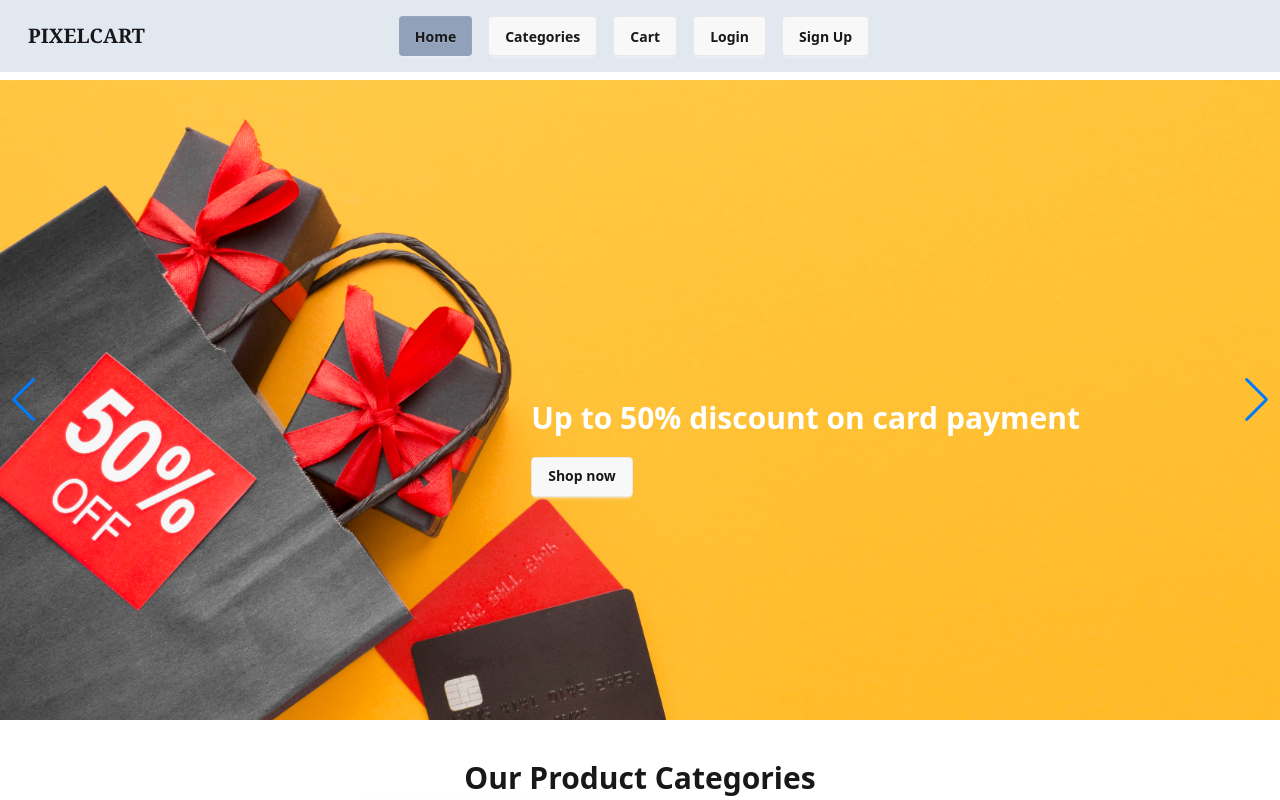
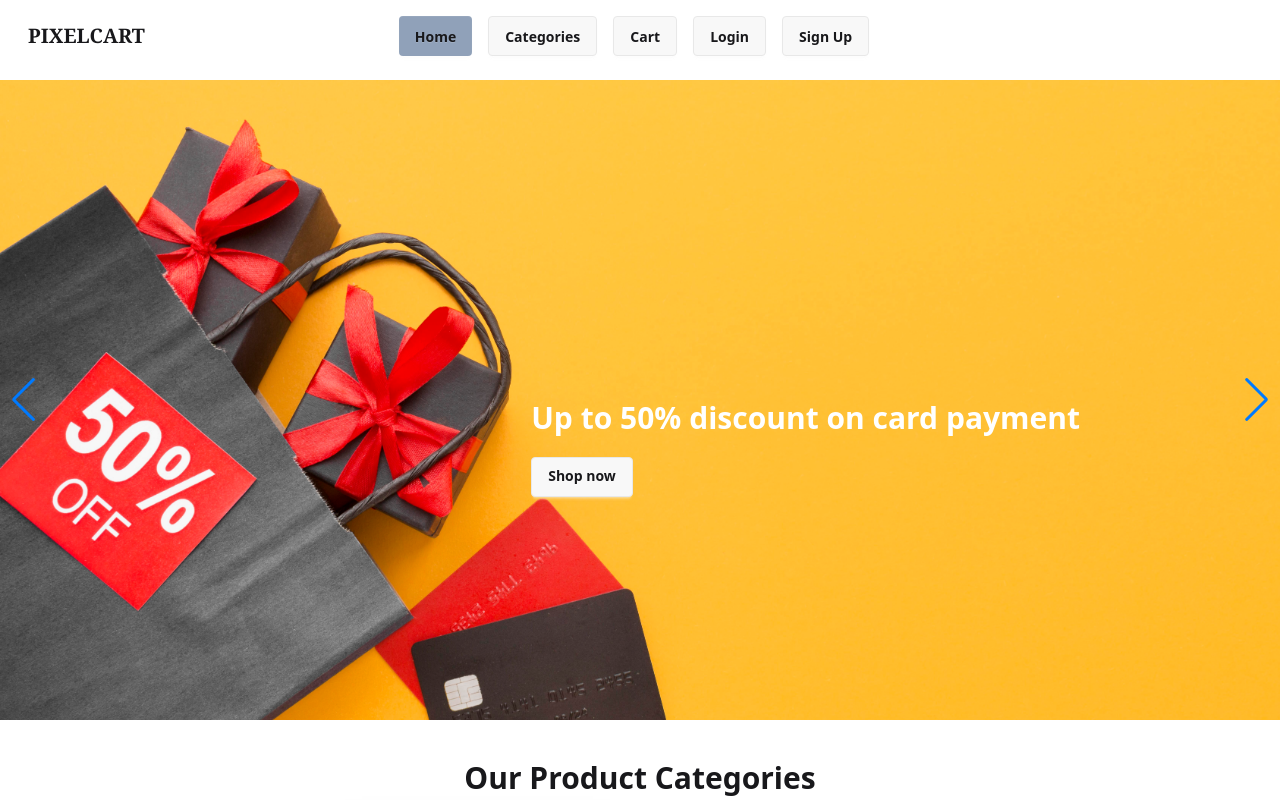
Before and after one commit to plabon2024/PixelCart, a React (Vite) app: page / in a window 1280 px wide. Shown: the top 800 px of the page. Built offline with nearby package versions, Linux system fonts and the light colour scheme; no server answers.

Commit message:
update navbar'

```diff
--- a/src/components/Header.jsx
+++ b/src/components/Header.jsx
@@ -7,11 +7,15 @@ const Header = () => {
 
   return (
     <>
-      <div className="bg-slate-200 sticky top-0 z-50" >
-        <div className="navbar   rounded-3xl container mx-auto mb-2 flex justify-center items-center " >
+      <div className=" sticky top-0 z-50">
+        <div className="navbar   rounded-3xl container mx-auto mb-2 flex justify-center items-center ">
           <div className="navbar-start">
             <div className="dropdown">
-            <div tabIndex={0} role="button" className="btn btn-ghost lg:hidden">
+              <div
+                tabIndex={0}
+                role="button"
+                className="btn btn-ghost lg:hidden"
+              >
                 <svg
                   xmlns="http://www.w3.org/2000/svg"
                   className="h-5 w-5"
@@ -191,7 +195,6 @@ const Header = () => {
             </div>
           </div>
         </div>
-
       </div>
     </>
   );
```
Lines whose indentation alone changed are shown as unchanged.
